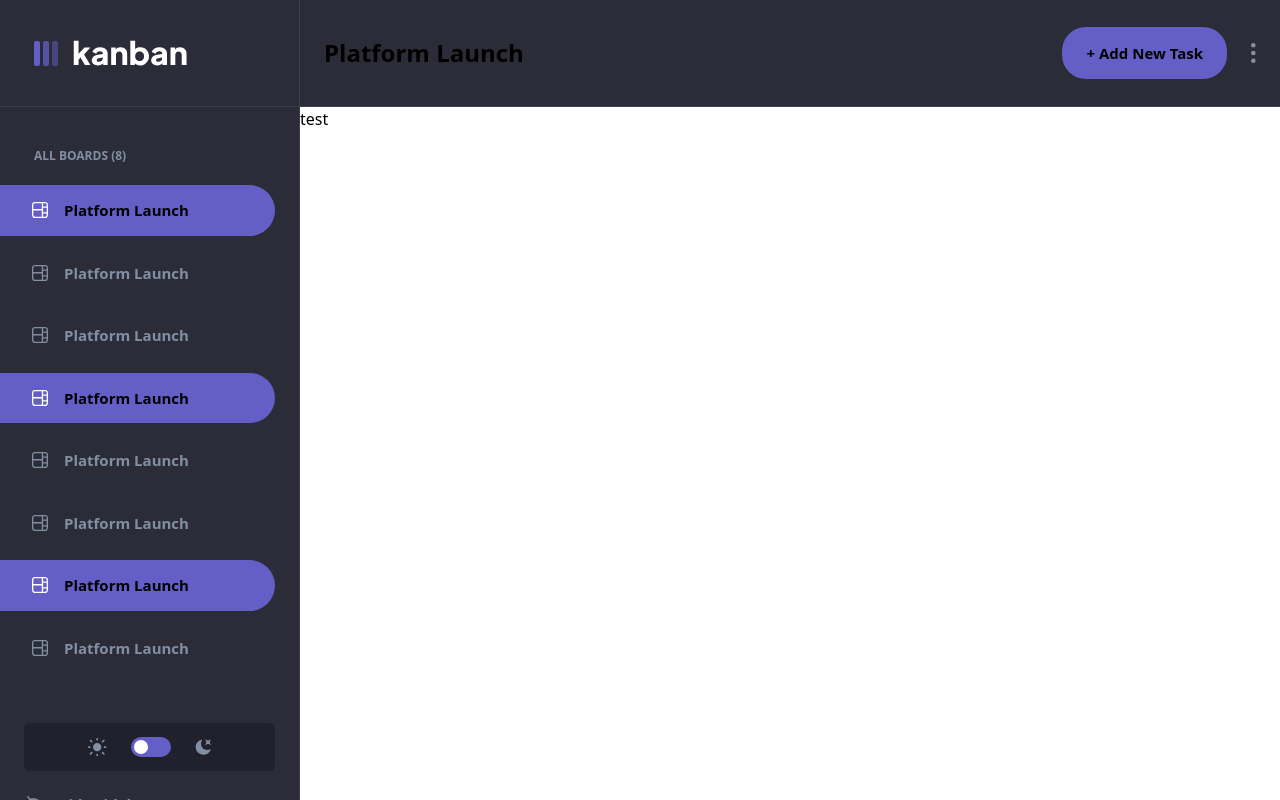
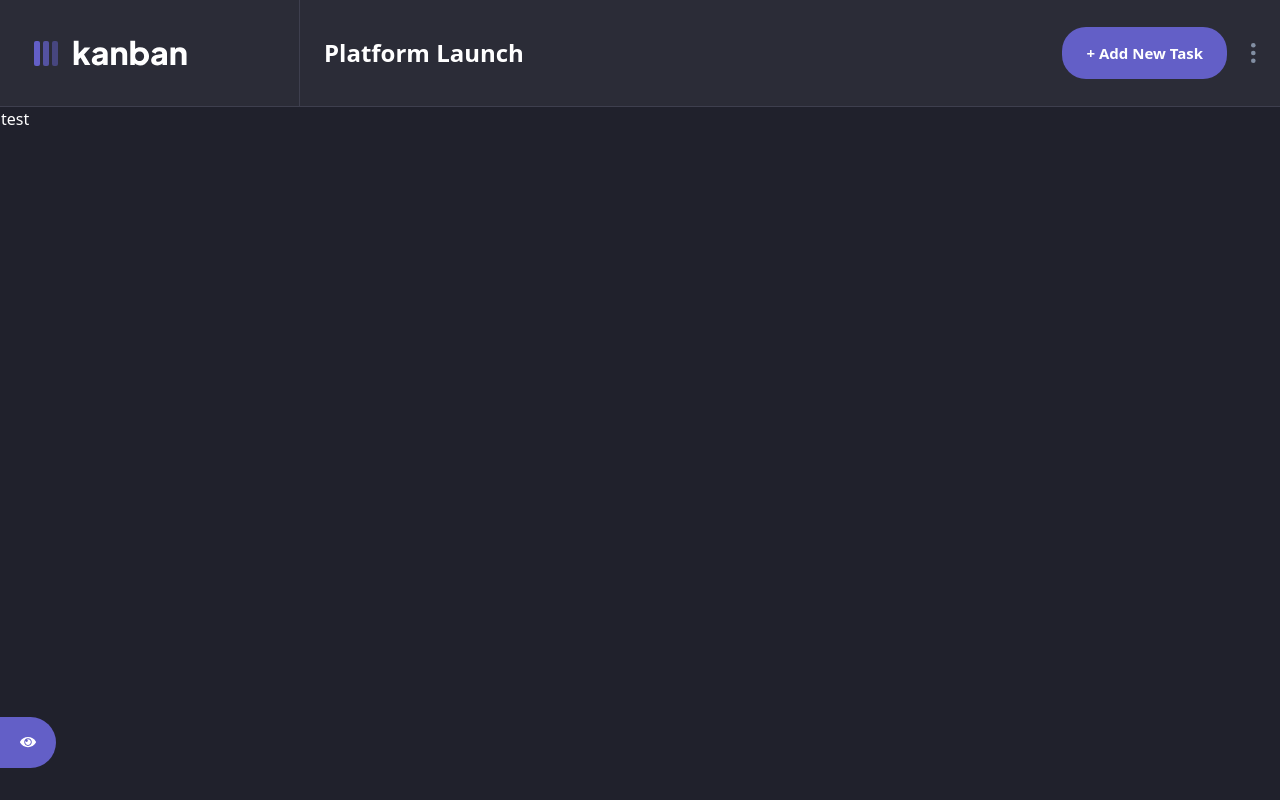
Before and after one commit to vladiusftw/kanbanify, a Next.js app: page / in a window 1280 px wide. Built offline with nearby package versions, Linux system fonts and the light colour scheme.

Commit message:
navigation + theme

```diff
--- a/app/layout.tsx
+++ b/app/layout.tsx
@@ -4,10 +4,11 @@ import type { Metadata } from 'next'
 import Navbar from '@/components/layout/navbar'
 import Sidebar from '@/components/layout/sidebar'
 import ThemeProvider from './providers/themeProvider'
+import EyeShow from '@/components/shared/icons/eyeShow'
 
 export const metadata: Metadata = {
-    title: 'Create Next App',
-    description: 'Generated by create next app',
+    title: 'Kanbanify',
+    description: "Where all the ToDo's can be placed!",
 }
 
 export default function RootLayout({
@@ -17,12 +18,12 @@ export default function RootLayout({
 }) {
     return (
         <html lang="en">
-            <body>
+            <body className="bg-white dark:bg-[#20212C] text-[#000112] dark:text-white">
                 <div className="h-screen w-full overflow-hidden">
                     <Navbar />
                     <div className="flex h-full w-full overflow-hidden">
                         <ThemeProvider>
-                            <Sidebar isOpen />
+                            <Sidebar />
                         </ThemeProvider>
                         {children}
                     </div>
--- a/app/providers/themeProvider.tsx
+++ b/app/providers/themeProvider.tsx
@@ -8,7 +8,11 @@ type Props = {
 
 const ThemeProvider = ({ children }: Props) => {
     return (
-        <Provider themes={['dark', 'light']} defaultTheme="light">
+        <Provider
+            themes={['dark', 'light']}
+            defaultTheme="dark"
+            attribute="class"
+        >
             {children}
         </Provider>
     )
--- a/components/layout/navbar.tsx
+++ b/components/layout/navbar.tsx
@@ -4,18 +4,27 @@ import DarkLogoMobile from '../shared/icons/darkLogoMobile'
 import Dropdown from '../shared/icons/dropdown'
 import Add from '../shared/icons/add'
 import DotMenu from '../shared/icons/dotMenu'
+import LightLogo from '../shared/icons/lightLogo'
+import LightLogoMobile from '../shared/icons/lightLogoMobile'
 
 type Props = {}
 
 const Navbar = (props: Props) => {
     return (
-        <div className="flex w-full border-b-solid border-b-[1px] border-b-[#3E3F4E] bg-[#2B2C37]">
-            <div className="max-w-min md:max-w-[280px] lg:max-w-[300px] w-full md:border-r-solid md:border-r-[1px] md:border-r-[#3E3F4E] py-[30px] lg:py-[40px] ps-[34px] flex items-center">
-                <DarkLogo className="hidden md:flex" />
-                <DarkLogoMobile className="flex md:hidden" />
+        <div className="flex w-full border-b-solid border-b-[1px] border-b-[#E4EBFA] dark:border-b-[#3E3F4E] bg-white dark:bg-[#2B2C37]">
+            <div className="max-w-min md:max-w-[280px] lg:max-w-[300px] w-full md:border-r-solid md:border-r-[1px] md:border-r-[#E4EBFA] dark:md:border-r-[#3E3F4E] py-[30px] lg:py-[40px] ps-[34px] flex items-center">
+                <div className="hidden dark:flex">
+                    <DarkLogo className="hidden md:flex" />
+                    <DarkLogoMobile className="flex md:hidden" />
+                </div>
+
+                <div className="flex dark:hidden">
+                    <LightLogo className="hidden md:flex" />
+                    <LightLogoMobile className="flex md:hidden" />
+                </div>
             </div>
 
-            <div className="flex justify-between items-center px-[24px] w-full">
+            <div className="flex justify-between items-center ps-[24px] w-full">
                 <div className="flex items-center gap-[8px]">
                     <h1 className="font-[700] text-[18px] md:text-[24px]">
                         Platform Launch
@@ -25,14 +34,14 @@ const Navbar = (props: Props) => {
                     </div>
                 </div>
 
-                <div className="flex items-center gap-[24px]">
-                    <button className="hidden md:flex rounded-[24px] bg-[#635FC7] py-[15px] px-[24px] text-[15px] font-[700]">
+                <div className="flex items-center">
+                    <button className="hidden md:flex rounded-[24px] bg-[#635FC7] py-[15px] px-[24px] text-[15px] font-[700] text-white">
                         {'+ Add New Task'}
                     </button>
                     <button className="flex md:hidden rounded-[24px] bg-[#635FC7] py-[10px] px-[18px]">
                         <Add />
                     </button>
-                    <button>
+                    <button className="px-[24px]">
                         <DotMenu />
                     </button>
                 </div>
--- a/components/layout/sidebar.tsx
+++ b/components/layout/sidebar.tsx
@@ -1,5 +1,5 @@
 'use client'
-import React from 'react'
+import React, { useEffect, useState } from 'react'
 import BoardItem from '../sidebar/boardItem'
 import Toggle from '../shared/toggle'
 import Sun from '../shared/icons/sun'
@@ -7,20 +7,23 @@ import Moon from '../shared/icons/moon'
 import Eye from '../shared/icons/eye'
 import { useTheme } from 'next-themes'
 import { UseThemeProps } from 'next-themes/dist/types'
+import EyeShow from '../shared/icons/eyeShow'
 
-type Props = {
-    isOpen: boolean
-}
-
-const Sidebar = ({ isOpen }: Props) => {
+const Sidebar = () => {
     const { theme, setTheme }: UseThemeProps = useTheme()
+    const [isOpen, setIsOpen] = useState(false)
     return (
         <div
-            className={`fixed left-0 md:static  md:max-w-[280px] h-full overflow-hidden lg:max-w-[300px] transition-[width] duration-[0.5s] ease-linear ${
-                isOpen ? 'w-screen md:w-full' : 'w-0'
-            } md:border-r-solid md:border-r-[1px] md:border-r-[#3E3F4E] py-[30px] lg:py-[40px] flex flex-col items-center bg-[#2B2C37] `}
+            className={`relative h-full md:max-w-[280px] lg:max-w-[300px] ${
+                isOpen ? 'w-full' : 'w-auto'
+            } `}
         >
-            <div className="flex flex-col gap-[20px] h-[80%] w-full pb-[24px]">
+            <div
+                className={`fixed left-0 md:static h-full overflow-hidden ${
+                    isOpen ? 'w-screen md:w-full opacity-100' : 'w-0 opacity-0'
+                } transition-[width,opacity] duration-[0.5s] ease-in-out   md:border-r-solid md:border-r-[1px] md:border-r-[#E4EBFA] dark:md:border-r-[#3E3F4E] py-[30px] lg:py-[40px] flex flex-col items-center bg-white dark:bg-[#2B2C37] `}
+            >
+                <div className="flex flex-col gap-[20px] h-[83%] w-full pb-[24px]">
                     <h2 className="uppercase text-[#828FA3] text-[12px] font-[700] ps-[34px] ">
                         {'all boards (8)'}
                     </h2>
@@ -53,23 +56,46 @@ const Sidebar = ({ isOpen }: Props) => {
                     </div>
                 </div>
                 <div className="self-end flex flex-col w-full px-[24px]">
-                <div className=" flex items-center justify-center bg-[#20212C]  gap-[24px] w-full py-[14px] rounded-[6px] ">
+                    <div className=" flex items-center justify-center bg-[#F4F7FD] dark:bg-[#20212C]  gap-[24px] w-full py-[14px] rounded-[6px] ">
                         <Sun />
+                        {theme && (
                             <Toggle
                                 isDark={theme === 'dark'}
                                 onClick={() =>
-                            setTheme(theme === 'dark' ? 'light' : 'dark')
+                                    setTheme(
+                                        theme === 'dark' ? 'light' : 'dark'
+                                    )
                                 }
                             />
+                        )}
+
                         <Moon />
                     </div>
-                <div className="flex gap-[15px] items-center py-[22px]">
+                    <button
+                        className="flex gap-[15px] items-center py-[22px]"
+                        onClick={(e) => {
+                            e.preventDefault()
+                            setIsOpen(false)
+                        }}
+                    >
                         <Eye />
                         <p className="text-[15px] font-[700] text-[#828FA3]">
                             Hide Sidebar
                         </p>
+                    </button>
                 </div>
             </div>
+            <button
+                className={`fixed left-0 bottom-[32px] bg-[#635FC7] rounded-e-[100px] p-[20px] ${
+                    isOpen ? 'hidden' : 'flex'
+                }`}
+                onClick={(e) => {
+                    e.preventDefault()
+                    setIsOpen(true)
+                }}
+            >
+                <EyeShow />
+            </button>
         </div>
     )
 }
--- /dev/null
+++ b/components/shared/icons/eyeShow.tsx
@@ -0,0 +1,22 @@
+import React from 'react'
+
+const EyeShow = () => {
+    return (
+        <svg
+            xmlns="http://www.w3.org/2000/svg"
+            width="16"
+            height="11"
+            viewBox="0 0 16 11"
+            fill="none"
+        >
+            <path
+                fill-rule="evenodd"
+                clip-rule="evenodd"
+                d="M15.8154 4.43419C14.2491 1.77636 11.328 0 8 0C4.67056 0 1.75012 1.77761 0.184624 4.43419C-0.0615413 4.8519 -0.0615413 5.37033 0.184624 5.78805C1.75087 8.44585 4.67195 10.2222 8 10.2222C11.3294 10.2222 14.2499 8.4446 15.8154 5.78802C16.0615 5.37031 16.0615 4.85189 15.8154 4.43419ZM8 8.88887C5.91217 8.88887 4.22223 7.19924 4.22223 5.1111C4.22223 3.02327 5.91184 1.33333 8 1.33333C10.0878 1.33333 11.7778 3.02294 11.7778 5.1111C11.7778 7.19893 10.0882 8.88887 8 8.88887ZM8 7.99999C9.5955 7.99999 10.8889 6.7066 10.8889 5.1111C10.8889 3.51561 9.5955 2.22222 8 2.22222C7.50811 2.22222 7.04503 2.3453 6.63964 2.56211L6.64053 2.56208C7.2975 2.56208 7.83008 3.09466 7.83008 3.75163C7.83008 4.40858 7.2975 4.94116 6.64053 4.94116C5.98356 4.94116 5.45098 4.4086 5.45098 3.75163L5.451 3.75074C5.2342 4.15613 5.11112 4.61921 5.11112 5.1111C5.11112 6.7066 6.4045 7.99999 8 7.99999Z"
+                fill="white"
+            />
+        </svg>
+    )
+}
+
+export default EyeShow
--- a/components/shared/icons/lightLogo.tsx
+++ b/components/shared/icons/lightLogo.tsx
@@ -1,6 +1,10 @@
 import React from 'react'
 
-const LightLogo = () => {
+type Props = {
+    className?: string
+}
+
+const LightLogo = ({ className }: Props) => {
     return (
         <svg
             xmlns="http://www.w3.org/2000/svg"
@@ -8,6 +12,7 @@ const LightLogo = () => {
             height="26"
             viewBox="0 0 153 26"
             fill="none"
+            className={className}
         >
             <path
                 fill-rule="evenodd"
--- /dev/null
+++ b/components/shared/icons/lightLogoMobile.tsx
@@ -0,0 +1,38 @@
+import React from 'react'
+
+type Props = {
+    className?: string
+}
+
+const LightLogoMobile = ({ className }: Props) => {
+    return (
+        <svg
+            xmlns="http://www.w3.org/2000/svg"
+            width="24"
+            height="25"
+            viewBox="0 0 24 25"
+            fill="none"
+            className={className}
+        >
+            <rect width="6" height="25" rx="2" fill="#635FC7" />
+            <rect
+                opacity="0.75"
+                x="9"
+                width="6"
+                height="25"
+                rx="2"
+                fill="#635FC7"
+            />
+            <rect
+                opacity="0.5"
+                x="18"
+                width="6"
+                height="25"
+                rx="2"
+                fill="#635FC7"
+            />
+        </svg>
+    )
+}
+
+export default LightLogoMobile
--- a/components/sidebar/boardItem.tsx
+++ b/components/sidebar/boardItem.tsx
@@ -16,7 +16,7 @@ const BoardItem = ({ isActive, name }: Props) => {
             <Board isActive={isActive} />
             <p
                 className={`text-[15px] font-[700] whitespace-nowrap ${
-                    isActive ? '' : 'text-[#828FA3]'
+                    isActive ? 'text-white' : 'text-[#828FA3]'
                 }`}
             >
                 {name}
--- a/styles/global.css
+++ b/styles/global.css
@@ -2,14 +2,20 @@
 @tailwind components;
 @tailwind utilities;
 
-[data-theme='dark'] :root {
+/* :root {
+    background-color: #20212c;
+    font-family: Jakarta;
+    color: white;
+} */
+
+[data-theme='dark'] {
     background-color: #20212c;
     font-family: Jakarta;
     color: white;
 }
 
-[data-theme='light'] :root {
-    background-color: #f4f7fd;
+[data-theme='light'] {
+    background-color: red;
     font-family: Jakarta;
     color: #000112;
 }
--- a/tailwind.config.ts
+++ b/tailwind.config.ts
@@ -16,5 +16,6 @@ const config: Config = {
         },
     },
     plugins: [],
+    darkMode: 'class',
 }
 export default config
```
Lines whose indentation alone changed are shown as unchanged.
